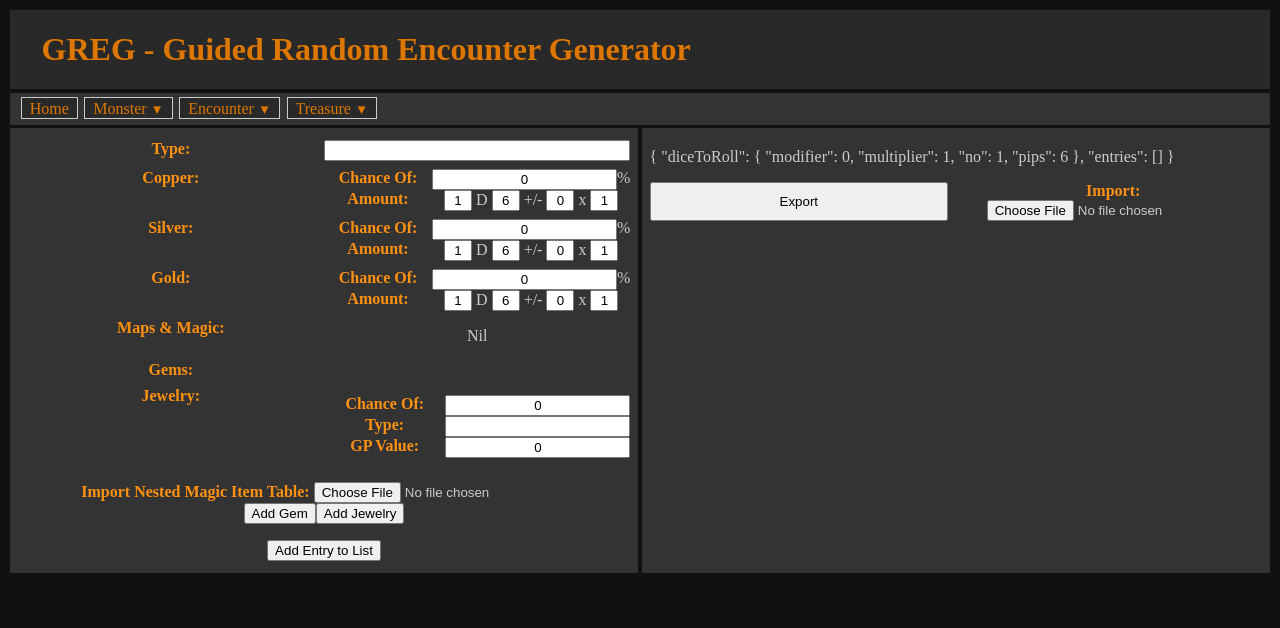
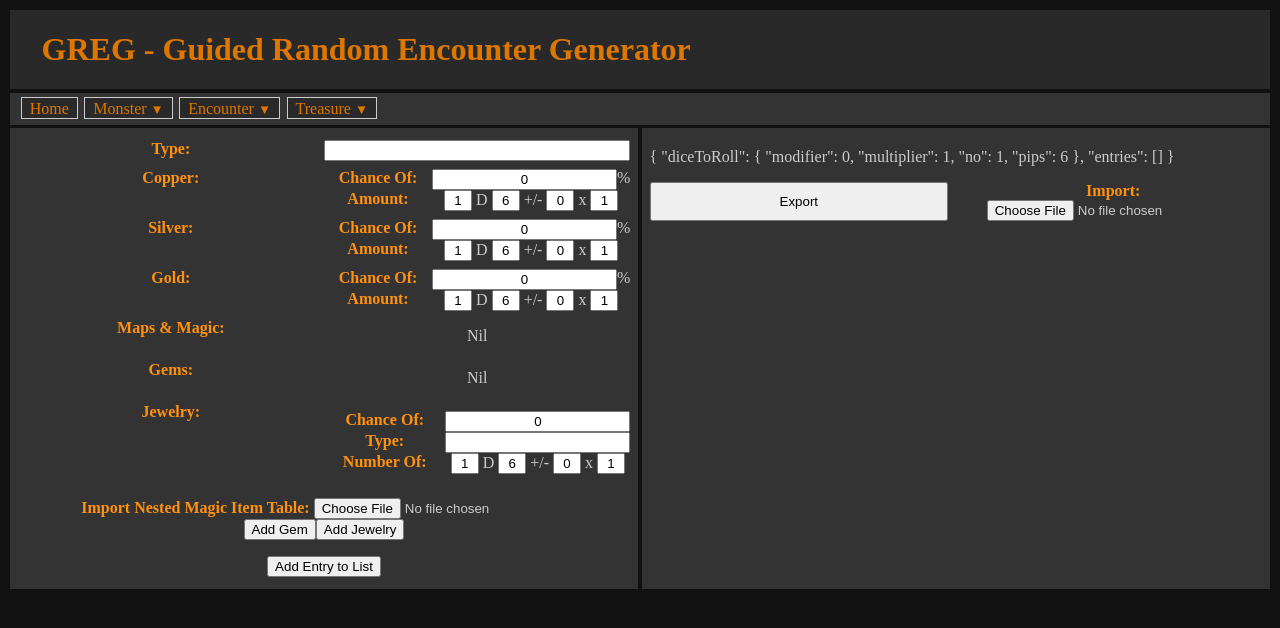
Before and after one commit to TaylorLearnsToCode/greg, an Angular app: page /treasure/enter-treasure in a window 1280 px wide. Both pictures are taken after a click on the button "Add Jewelry". Shown: the top 628 px of the page. Built offline with nearby package versions, Linux system fonts and the light colour scheme.

Commit message:
fix (treasure) align gems input correctly

```diff
--- a/src/app/treasure/enter-treasure/components/gem-jewel-form/gem-jewel-form.component.html
+++ b/src/app/treasure/enter-treasure/components/gem-jewel-form/gem-jewel-form.component.html
@@ -5,6 +5,8 @@
   <label>Type:</label>
   <input formControlName="type" type="string" />
 
-  <label>GP Value:</label>
-  <input formControlName="gpValue" type="number" />
+  <label>Number Of:</label>
+  <greg-dice-roller-form
+    [parentForm]="parentForm.get('numberOf')"
+  ></greg-dice-roller-form>
 </div>
--- a/src/app/treasure/enter-treasure/components/treasure-form/treasure-form.component.html
+++ b/src/app/treasure/enter-treasure/components/treasure-form/treasure-form.component.html
@@ -2,6 +2,9 @@
   <label>Dice to Roll:</label>
   <greg-dice-roller-form [parentForm]="diceToRollForm"></greg-dice-roller-form>
 </form>-->
+<ng-template #nil>
+  <div>Nil</div>
+</ng-template>
 
 <form [formGroup]="entryForm">
   <label>Type:</label>
@@ -32,12 +35,9 @@
       </ng-container>
     </ng-container>
   </div>
-  <ng-template #nil>
-    <div>Nil</div>
-  </ng-template>
 
   <label>Gems:</label>
-  <div formArrayName="gems">
+  <div *ngIf="gemsForm.controls.length; else nil" formArrayName="gems">
     <ng-container *ngFor="let gem of gemsForm.controls; index as i">
       <ng-container [formGroupName]="i">
         <greg-gem-jewel-form [parentForm]="gem"></greg-gem-jewel-form>
--- a/src/app/treasure/enter-treasure/model/treasure-list-entry.model.ts
+++ b/src/app/treasure/enter-treasure/model/treasure-list-entry.model.ts
@@ -34,7 +34,6 @@ export class Specie extends AbstractTreasureTypeEntry {
 }
 
 export class GemOrJewel extends AbstractTreasureTypeEntry {
-  type = '';
-  // should be "NUMBER" as a DiceRolled
-  gpValue: number = 0;
+  type: string = '';
+  numberOf: DiceRolled = new DiceRolled();
 }
```
